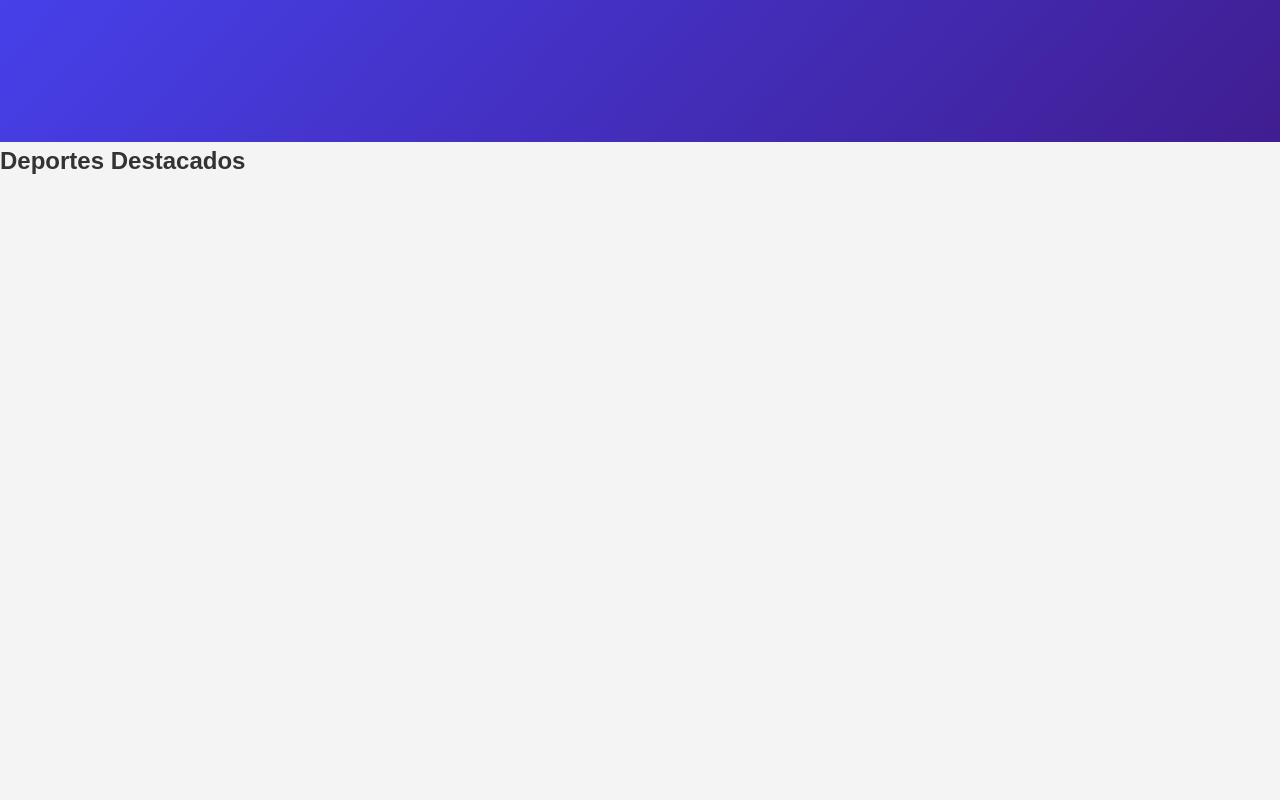
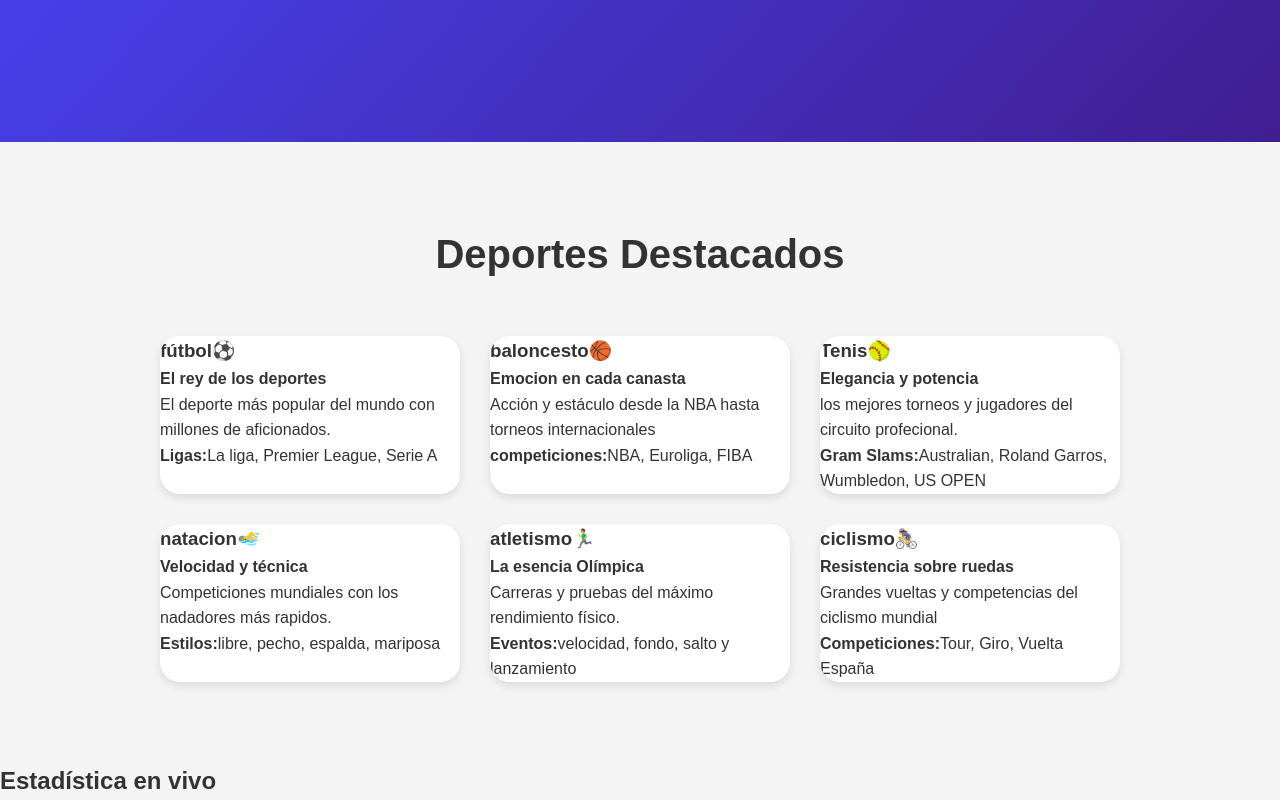
Before and after one commit to jesusmsc178-gif/deportes, a plain HTML site: page index.html in a window 1280 px wide. Shown: the part 444-1244 px from the top of the page. Before the commit the page ends 800 px from the top, so only its background shows below. Drawn offline with Linux system fonts and the light colour scheme.

Commit message:
nueva actualisacion

```diff
--- a/css/style.css
+++ b/css/style.css
@@ -51,3 +51,44 @@ nav a:hover{
     text-align: center;
     color: white;
 }
+.hero-content h2{
+    font-size: 3.5rem;
+    margin-bottom: 1rem;
+    font-weight: 900;
+}
+.hero-content p{
+    font-size: 1.5rem;
+    margin-bottom: 2rem;
+}
+.productos-section{
+    padding: 80px 20px;
+    background: #f4f4f4;
+    color: #333;
+}
+.container{
+    max-width: 1200px;
+    margin: auto;
+}
+.section-title{
+    text-align: center;
+    font-size: 2.5rem;
+    margin-bottom: 50px;
+}
+.product-grid{
+    display: flex;
+    gap: 30px;
+    justify-content: center;
+    flex-wrap: wrap;
+}
+.product-card{
+    background: #fff;
+    border-radius: 20px;
+    overflow: hidden;
+    width: 300px;
+    box-shadow: 0 4px 10px rgba(0,0,0,0.1);
+    transition: all 0.3s ease;
+    color: #333;
+}
+.product-card:hover{
+    transform: translateY(-10px);
+}
--- a/index.html
+++ b/index.html
@@ -24,11 +24,50 @@
         <button>Ver más deportes</button>
     </div>
  </section>
- <section id="deportes" class="deportes-section">
-    <h2 class="section-title">Deportes Destacados</h2>
-    <div class="menu-grid">
-
+ <section id="deportes" class="productos-section">
+    <div class="container">
+        <h2 class="section-title">Deportes Destacados</h2>
+        <div class="product-grid">
+<div class="product-card futbol-card">
+        <div class="titulo-deporte"><h3>fútbol⚽</h3></div>
+    <h4>El rey de los deportes</h4>
+     <p>El deporte más popular del mundo con millones de aficionados.</p>
+    <p><b>Ligas:</b>La liga, Premier League, Serie A</p>
+</div>
+<div class="product-card baloncesto-card">
+        <div class="titulo-deporte"><h3>baloncesto🏀</h3></div>
+    <h4>Emocion en cada canasta</h4>
+     <p>Acción y estáculo desde la NBA hasta torneos internacionales</p>
+    <p><b>competiciones:</b>NBA, Euroliga, FIBA</p>
+</div>
+<div class="product-card tenis-card">
+        <div class="titulo-deporte"><h3>Tenis🥎</h3></div>
+    <h4>Elegancia y potencia</h4>
+     <p>los mejores torneos y jugadores del circuito profecional.</p>
+    <p><b>Gram Slams:</b>Australian, Roland Garros, Wumbledon, US OPEN</p>
+</div>
+<div class="product-card natacion-card">
+        <div class="titulo-deporte"><h3>natacion🏊‍♂️</h3></div>
+    <h4>Velocidad y técnica</h4>
+     <p>Competiciones mundiales con los nadadores más rapidos.</p>
+    <p><b>Estilos:</b>libre, pecho, espalda, mariposa</p>
+</div>
+<div class="product-card atletismo-card">
+        <div class="titulo-deporte"><h3>atletismo🏃‍♂️</h3></div>
+    <h4>La esencia Olímpica</h4>
+     <p>Carreras y pruebas del máximo rendimiento físico.</p>
+    <p><b>Eventos:</b>velocidad, fondo, salto y lanzamiento</p>
+</div>
+<div class="product-card ciclismo-card">
+        <div class="titulo-deporte"><h3>ciclismo🚴‍♀️</h3></div>
+    <h4>Resistencia sobre ruedas</h4>
+     <p>Grandes vueltas y competencias del ciclismo mundial</p>
+    <p><b>Competiciones:</b>Tour, Giro, Vuelta España</p>
     </div>
+    </div>
+ </section>
+ <section class="estadística">
+    <h2>Estadística en vivo</h2>
  </section>
 </body>
 </html>
```
